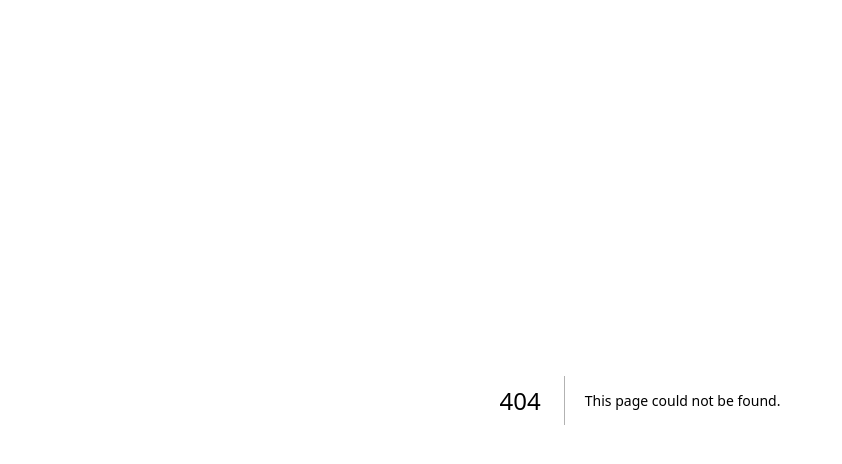
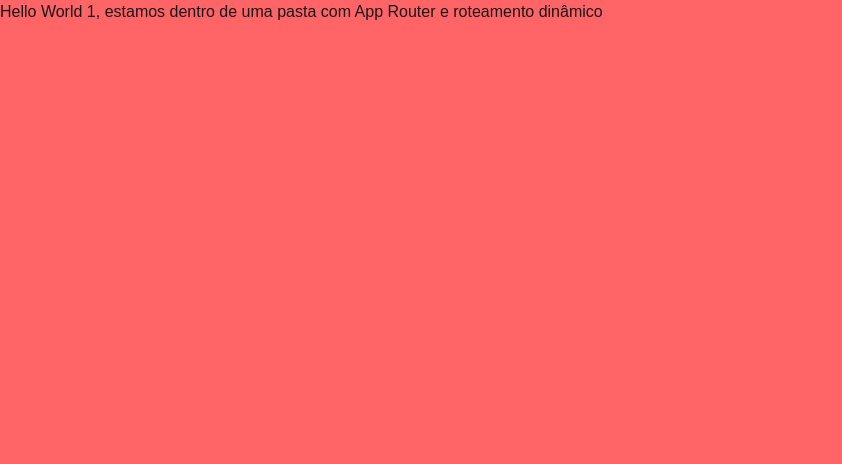
Before and after one commit to braiancalpar/migra-culturama-p-next, a Next.js app: page /hello-world/1 in a window 1280 px wide. Before the commit this address had no page. Shown: the top 464 px of the page, without its empty margins (0-842 px from the left). Built offline with nearby package versions, Linux system fonts and the light colour scheme.

Commit message:
Termino de exemplos

```diff
--- /dev/null
+++ b/src/app/hello-world/[name]/info/layout.tsx
@@ -0,0 +1,7 @@
+export default function HelloWorldWithParamsInfoLayout({
+  children,
+}: {
+  children: React.ReactNode;
+}) {
+  return <div className="bg-blue-400 min-h-screen text-black">{children}</div>;
+}
--- /dev/null
+++ b/src/app/hello-world/[name]/info/page.tsx
@@ -0,0 +1,3 @@
+export default function HelloWorldWithParamsInfo() {
+  return <div>Hello World With Params Info</div>;
+}
--- /dev/null
+++ b/src/app/hello-world/[name]/page.tsx
@@ -0,0 +1,12 @@
+export default function helloWorldWithParams({
+  params,
+}: {
+  params: { name: string };
+}) {
+  return (
+    <div>
+      Hello World {params.name}, estamos dentro de uma pasta com App Router e roteamento
+      dinâmico
+    </div>
+  );
+}
--- a/src/app/hello-world/layout.tsx
+++ b/src/app/hello-world/layout.tsx
@@ -4,8 +4,6 @@ export default function HelloWorldLayout({
   children: React.ReactNode;
 }>) {
   return (
-    <html lang="pt-BR">
-      <body className="bg-red-400">{children}</body>
-    </html>
+    <div className="bg-red-400 min-h-screen">{children}</div>
   );
 }
```
